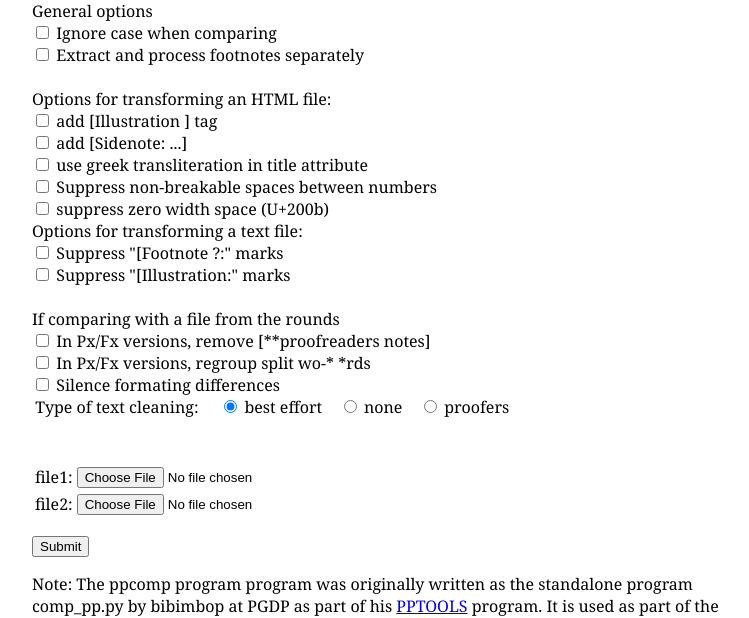
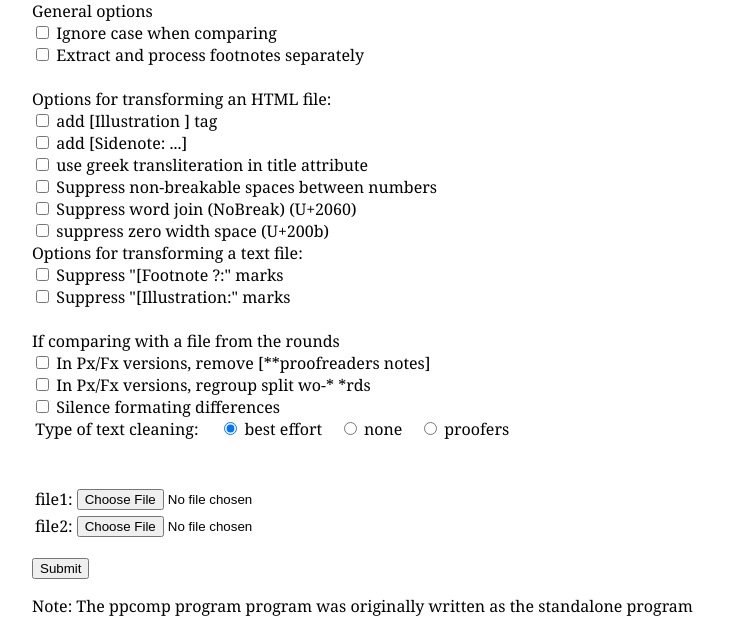
Before and after one commit to DistributedProofreaders/ppwb, a PHP site: page /ppcomp.php in a window 1280 px wide. Shown: the part 190-808 px from the top of the page, without its empty margins (258-1007 px from the left). Run offline with PHP 8.4, Linux system fonts and the light colour scheme; some libraries are stand-ins or nearby versions.

Commit message:
Add suppress word join option

```diff
--- a/ppcomp-action.php
+++ b/ppcomp-action.php
@@ -25,6 +25,7 @@ $available_boolean_options = [
     'extract-footnotes',
     'ignore-0-space',
     'suppress-nbsp-num',
+    'suppress-word-join',
     'suppress-proofers-notes',
     'regroup-split-words',
     'css-greek-title-plus',
--- a/ppcomp.php
+++ b/ppcomp.php
@@ -40,6 +40,9 @@ or views the results file.</p>
 
 <input type="checkbox" name="suppress-nbsp-num" value="No" id="suppress-nbsp-num">
 <label for="suppress-nbsp-num">Suppress non-breakable spaces between numbers</label><br>
+
+<input type="checkbox" name="suppress-word-join" value="No" id="suppress-word-join">
+<label for="suppress-word-join">Suppress word join (NoBreak) (U+2060)</label><br>
 
 <input type="checkbox" name="ignore-0-space" value="No" id="ignore-0-space">
 <label for="ignore-0-space">suppress zero width space (U+200b)</label><br>
```
